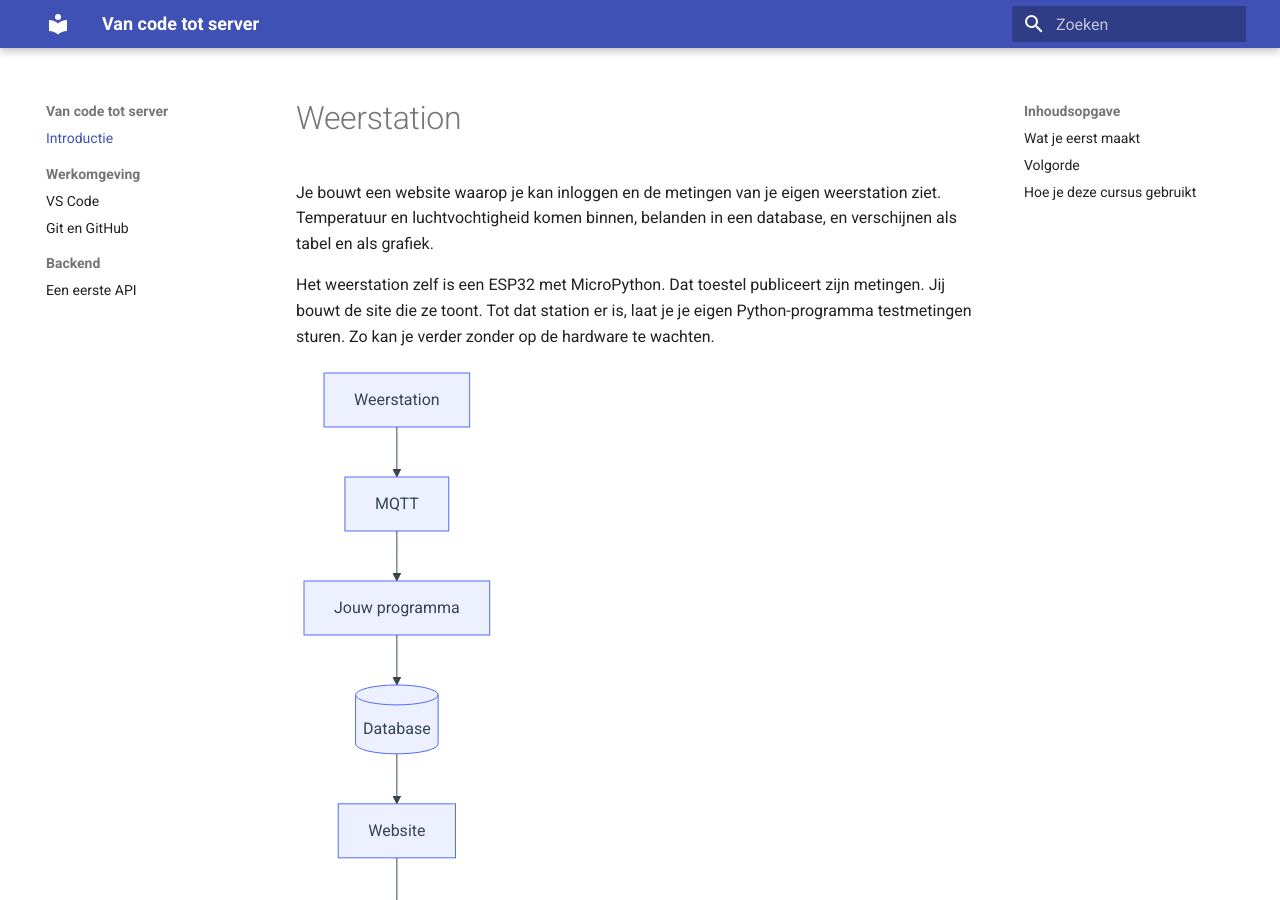
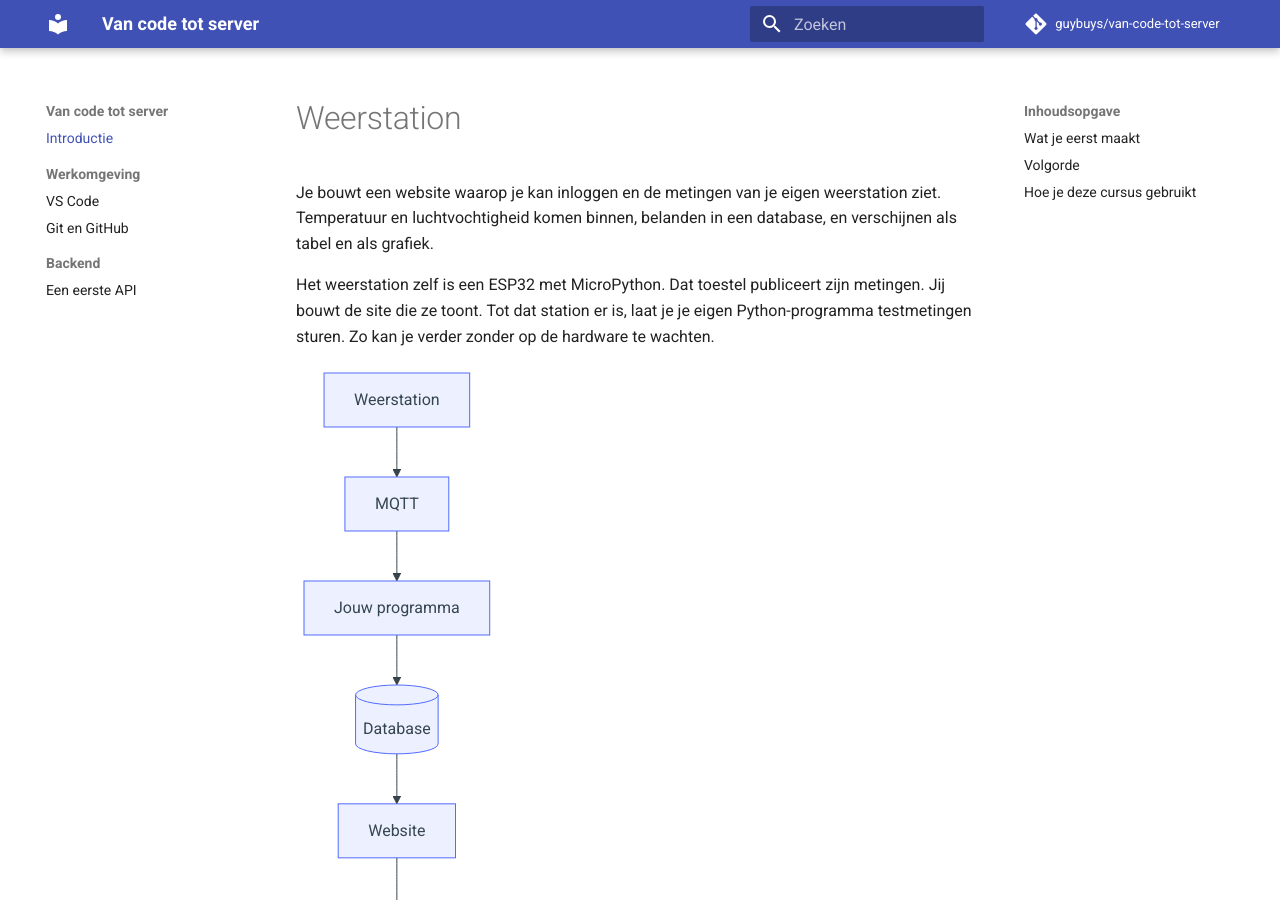
Before and after one commit to guybuys/van-code-tot-server, an MkDocs documentation site: the page built from docs/index.md, in a window 1280 px wide and 900 px high. Built offline with MkDocs 1.6.1 and Material for MkDocs 9.7.7, drawn with Linux system fonts in a browser that asks for light colours; comment, search, counter and statistics services are not loaded.

Commit message:
Publiceer de cursus op GitHub Pages.
Leerlingen kunnen de site openen zonder MkDocs lokaal te installeren.

Co-authored-by: Cursor <cursoragent@cursor.com>

```diff
--- a/mkdocs.yml
+++ b/mkdocs.yml
@@ -1,5 +1,9 @@
 site_name: Van code tot server
 site_description: Een weerstation bouwen, van de laptop tot een site op een server
+site_author: Guy Buys
+site_url: https://guybuys.github.io/van-code-tot-server/
+repo_url: https://github.com/guybuys/van-code-tot-server
+repo_name: guybuys/van-code-tot-server
 docs_dir: docs
 theme:
   name: material
```
Also changed, not shown: README.md (+3 -1 lines).
